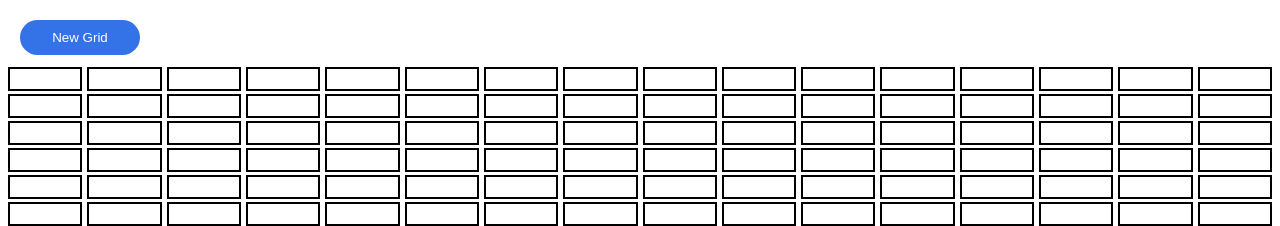
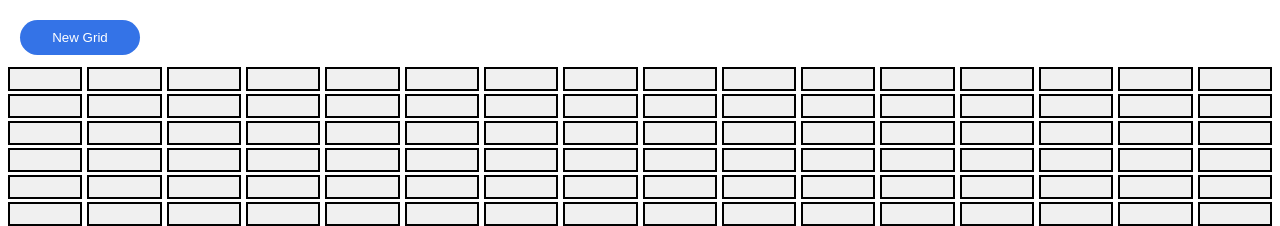
Before and after one commit to GregHaris/etch-a-sketch, a plain HTML site: page index.html in a window 1280 px wide. Shown: the top 226 px of the page. Drawn offline with Linux system fonts and the light colour scheme.

Commit message:
changed terow bordersize and default background image

```diff
--- a/style.css
+++ b/style.css
@@ -11,6 +11,8 @@
     margin-bottom: 3px;
     cursor: pointer;
     transition: 0.3s;
+    background-color: #f0f0f0;
+    border: 1px solid;
 }
 
 
```
